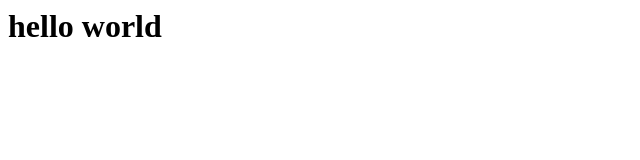
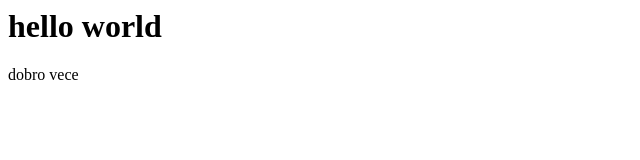
Before and after one commit to slava9744/folder1, a plain HTML site: page index.html in a window 1280 px wide. Shown: the full height of the page, 0-640 px from the left. Drawn offline with Linux system fonts and the light colour scheme.

Commit message:
Update index.html

```diff
--- a/index.html
+++ b/index.html
@@ -1 +1,2 @@
 <h1>hello world</h1>
+<p>dobro vece</p>
```
